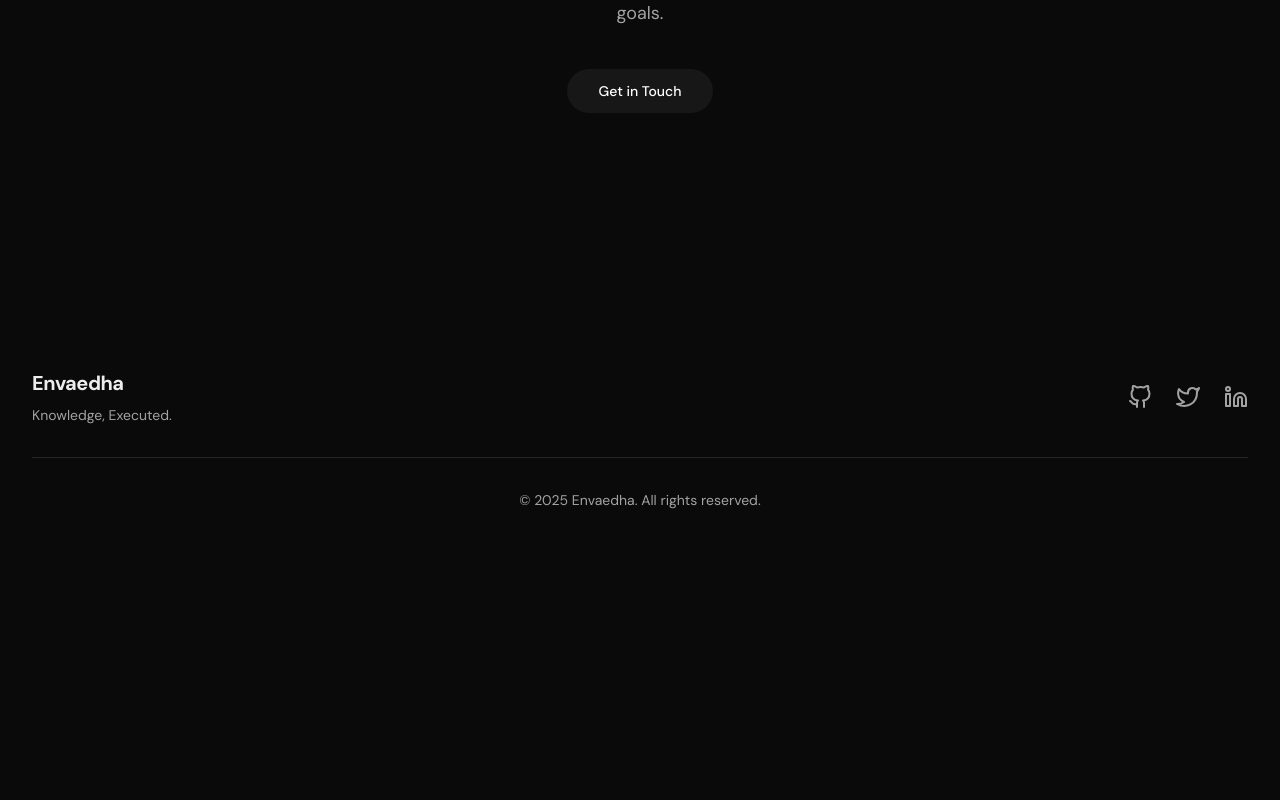
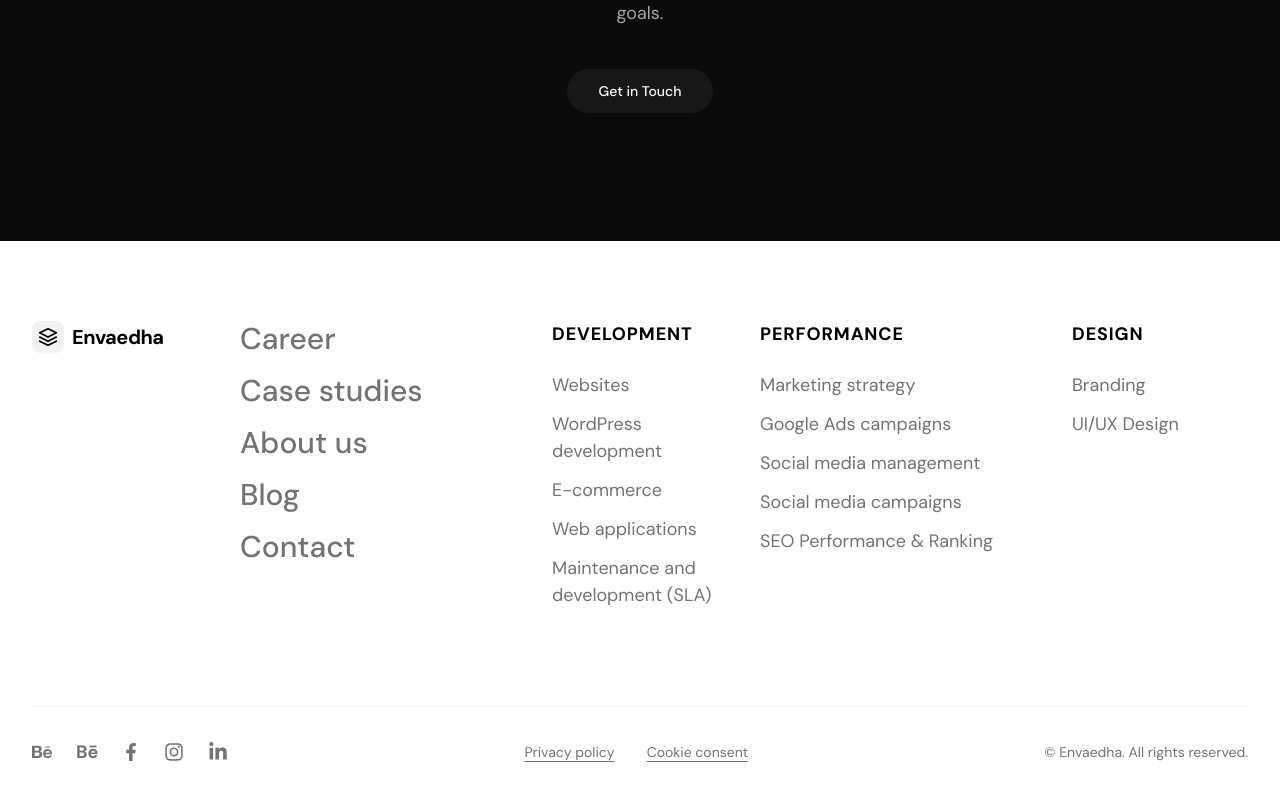
Before and after one commit to Jeyakaran-tech/envaedha, a Next.js app: page / in a window 1280 px wide. Shown: the part 1963-2763 px from the top of the page. Before the commit the page ends 2505 px from the top, so only its background shows below. Built offline with nearby package versions, Linux system fonts and the light colour scheme.

Commit message:
update footer

```diff
--- a/src/components/ui/footer.tsx
+++ b/src/components/ui/footer.tsx
@@ -1,45 +1,122 @@
 import Link from "next/link";
-import { FiGithub, FiTwitter, FiLinkedin } from "react-icons/fi";
+import { FaBehance, FaFacebookF, FaInstagram, FaLinkedinIn } from "react-icons/fa";
 
 export default function Footer() {
     return (
-        <footer className="bg-background" aria-labelledby="footer-heading">
+        <footer className="bg-white pt-20 pb-10" aria-labelledby="footer-heading">
             <h2 id="footer-heading" className="sr-only">
                 Footer
             </h2>
-            <div className="mx-auto max-w-7xl px-6 pb-8 pt-16 sm:pt-24 lg:px-8 lg:pt-32">
-                <div className="flex flex-col md:flex-row justify-between items-center gap-8">
+            <div className="mx-auto max-w-7xl px-6 lg:px-8">
 
-                    {/* Brand */}
-                    <div className="flex flex-col items-center md:items-start gap-2">
-                        <span className="text-xl font-bold tracking-tight text-foreground">Envaedha</span>
-                        <p className="text-sm text-muted-foreground">
-                            Knowledge, Executed.
-                        </p>
+                {/* Top Section: Grid Layout */}
+                <div className="grid grid-cols-1 md:grid-cols-12 gap-8 mb-24">
+
+                    {/* Column 1: Logo */}
+                    <div className="md:col-span-2">
+                        <Link href="/" className="flex items-center gap-2">
+                            <div className="h-8 w-8 rounded-lg bg-black/5 flex items-center justify-center">
+                                <svg width="20" height="20" viewBox="0 0 24 24" fill="none" xmlns="http://www.w3.org/2000/svg">
+                                    <path d="M12 2L2 7L12 12L22 7L12 2Z" stroke="currentColor" className="text-black" strokeWidth="2" strokeLinecap="round" strokeLinejoin="round" />
+                                    <path d="M2 17L12 22L22 17" stroke="currentColor" className="text-black" strokeWidth="2" strokeLinecap="round" strokeLinejoin="round" />
+                                    <path d="M2 12L12 17L22 12" stroke="currentColor" className="text-black" strokeWidth="2" strokeLinecap="round" strokeLinejoin="round" />
+                                </svg>
+                            </div>
+                            <span className="text-xl font-bold tracking-tight text-black">Envaedha</span>
+                        </Link>
                     </div>
 
-                    {/* Socials */}
-                    <div className="flex space-x-6">
-                        <a href="#" className="text-muted-foreground hover:text-foreground">
-                            <span className="sr-only">GitHub</span>
-                            <FiGithub className="h-6 w-6" aria-hidden="true" />
-                        </a>
-                        <a href="#" className="text-muted-foreground hover:text-foreground">
-                            <span className="sr-only">Twitter</span>
-                            <FiTwitter className="h-6 w-6" aria-hidden="true" />
-                        </a>
-                        <a href="#" className="text-muted-foreground hover:text-foreground">
-                            <span className="sr-only">LinkedIn</span>
-                            <FiLinkedin className="h-6 w-6" aria-hidden="true" />
-                        </a>
+                    {/* Column 2: Main Links */}
+                    <div className="md:col-span-3 flex flex-col gap-4">
+                        {["Career", "Case studies", "About us", "Blog", "Contact"].map((item) => (
+                            <Link key={item} href="#" className="text-2xl md:text-3xl text-neutral-500 hover:text-black transition-colors font-medium">
+                                {item}
+                            </Link>
+                        ))}
+                    </div>
+
+                    {/* Column 3: Development */}
+                    <div className="md:col-span-2 flex flex-col gap-4">
+                        <h3 className="text-[18px] font-bold tracking-wider text-black uppercase mb-2">DEVELOPMENT</h3>
+                        <ul className="flex flex-col gap-3">
+                            {["Websites", "WordPress development", "E-commerce", "Web applications", "Maintenance and development (SLA)"].map((item) => (
+                                <li key={item}>
+                                    <Link href="#" className="text-[18px] text-neutral-500 hover:text-black transition-colors">
+                                        {item}
+                                    </Link>
+                                </li>
+                            ))}
+                        </ul>
+                    </div>
+
+                    {/* Column 4: Performance */}
+                    <div className="md:col-span-3 flex flex-col gap-4">
+                        <h3 className="text-[18px] font-bold tracking-wider text-black uppercase mb-2">PERFORMANCE</h3>
+                        <ul className="flex flex-col gap-3">
+                            {["Marketing strategy", "Google Ads campaigns", "Social media management", "Social media campaigns", "SEO Performance & Ranking"].map((item) => (
+                                <li key={item}>
+                                    <Link href="#" className="text-[18px] text-neutral-500 hover:text-black transition-colors">
+                                        {item}
+                                    </Link>
+                                </li>
+                            ))}
+                        </ul>
+                    </div>
+
+                    {/* Column 5: Design */}
+                    <div className="md:col-span-2 flex flex-col gap-4">
+                        <h3 className="text-[18px] font-bold tracking-wider text-black uppercase mb-2">DESIGN</h3>
+                        <ul className="flex flex-col gap-3">
+                            {["Branding", "UI/UX Design"].map((item) => (
+                                <li key={item}>
+                                    <Link href="#" className="text-[18px] text-neutral-500 hover:text-black transition-colors">
+                                        {item}
+                                    </Link>
+                                </li>
+                            ))}
+                        </ul>
                     </div>
                 </div>
 
-                <div className="mt-8 border-t border-border pt-8 text-center text-sm text-muted-foreground">
-                    &copy; {new Date().getFullYear()} Envaedha. All rights reserved.
+                {/* Bottom Section */}
+                <div className="flex flex-col md:flex-row justify-between items-center gap-6 pt-8 border-t border-black/5">
+
+                    {/* Social Icons */}
+                    <div className="flex items-center gap-6">
+                        <Link href="#" className="text-neutral-500 hover:text-black transition-colors">
+                            <FaBehance size={20} />
+                        </Link>
+                        <Link href="#" className="text-neutral-500 hover:text-black transition-colors">
+                            <FaBehance size={20} className="hidden" /> {/* Placeholder if needed, but using actual icons */}
+                            <span className="font-bold text-lg">Bē</span>
+                        </Link>
+                        <Link href="#" className="text-neutral-500 hover:text-black transition-colors">
+                            <FaFacebookF size={18} />
+                        </Link>
+                        <Link href="#" className="text-neutral-500 hover:text-black transition-colors">
+                            <FaInstagram size={20} />
+                        </Link>
+                        <Link href="#" className="text-neutral-500 hover:text-black transition-colors">
+                            <FaLinkedinIn size={20} />
+                        </Link>
+                    </div>
+
+                    {/* Legal Links */}
+                    <div className="flex items-center gap-8">
+                        <Link href="#" className="text-sm text-neutral-500 hover:text-black underline underline-offset-4">
+                            Privacy policy
+                        </Link>
+                        <Link href="#" className="text-sm text-neutral-500 hover:text-black underline underline-offset-4">
+                            Cookie consent
+                        </Link>
+                    </div>
+
+                    {/* Copyright */}
+                    <div className="text-sm text-neutral-500">
+                        &copy; Envaedha. All rights reserved.
+                    </div>
                 </div>
             </div>
         </footer>
     );
-
 }
```
